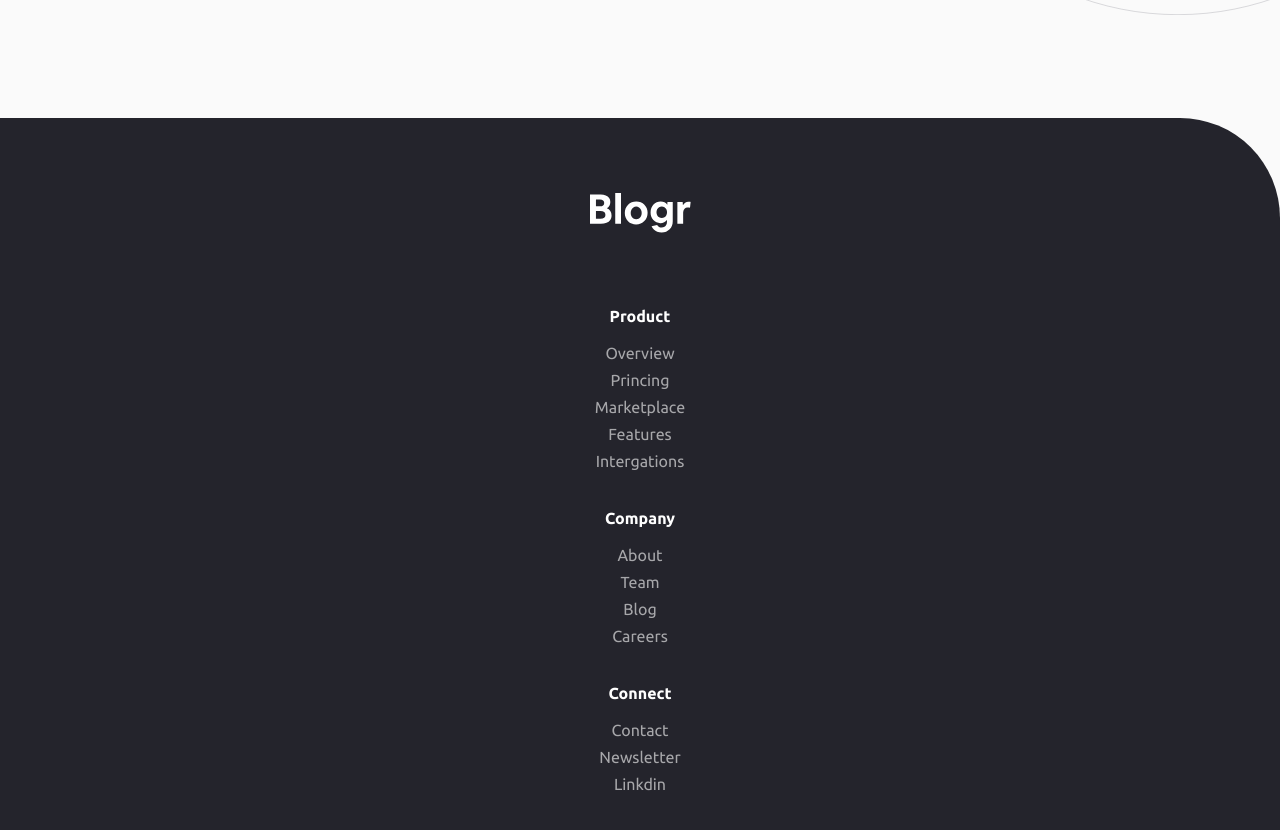
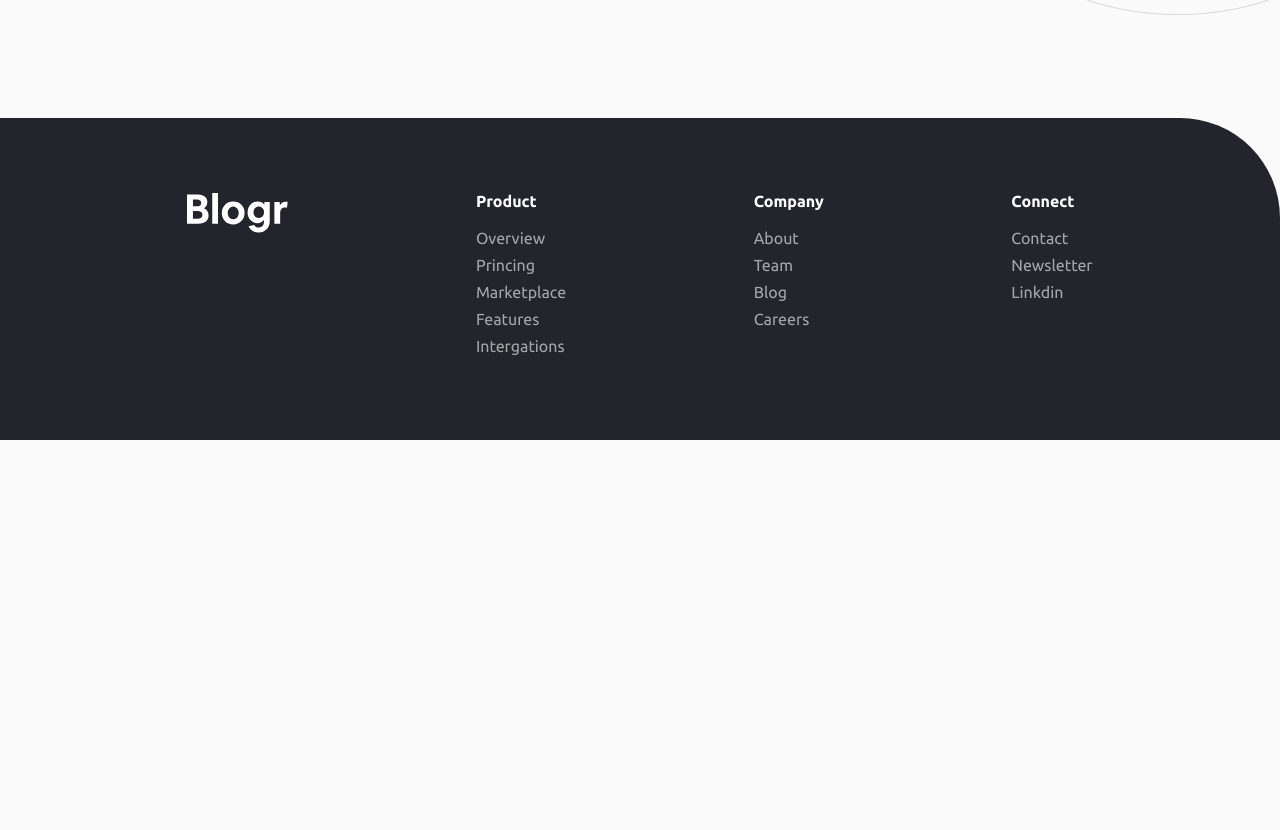
Before and after one commit to lasha-abuladze/bloger-landing-page, a website: page index.html in a window 1280 px wide. Shown: the part 2435-3265 px from the top of the page. After the commit the page ends 2875 px from the top, so only its background shows below. Drawn offline with Linux system fonts and the light colour scheme; a web font is replaced by a local one.

Commit message:
add responsive styles for footer

```diff
--- a/main.scss
+++ b/main.scss
@@ -786,6 +786,33 @@ body {
 
 
 
+    .footer {
+        // border-radius: 0px 100px 0px 0px;
+        // background: #24242C;
+        // text-align: center;
+        // box-sizing: border-box;
+        // margin-top: 100px;
+
+        @include flex-row();
+        justify-content: space-evenly;
+        // padding: 70px 24px;
+
+        .footer-logo {
+            margin-bottom: 0px;
+            width: 101px;
+            height: 40px;
+
+        }
+
+        ul {
+            margin-bottom: 0px;
+            text-align: left;
+        }
+
+    }
+
+
+
     .close-navigation {
         animation-name: as;
         animation-duration: 1s;
```
Also changed, not shown: style.css.
